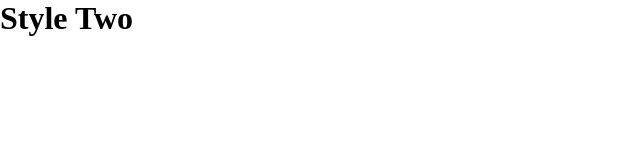
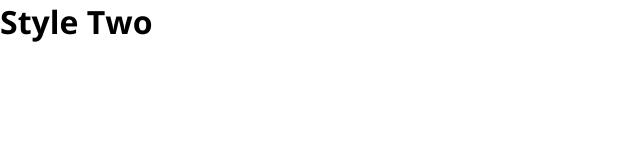
Before and after one commit to sarthak264/landing-page, a React (Create React App) app: page / in a window 1280 px wide. Shown: the top 160 px of the page, without its empty margins (0-640 px from the left). Built offline with nearby package versions, Linux system fonts and the light colour scheme.

Commit message:
added font styling

```diff
--- a/package.json
+++ b/package.json
@@ -6,6 +6,7 @@
     "@testing-library/jest-dom": "^5.11.4",
     "@testing-library/react": "^11.1.0",
     "@testing-library/user-event": "^12.1.10",
+    "bootstrap": "^5.1.1",
     "react": "^17.0.2",
     "react-dom": "^17.0.2",
     "react-scripts": "4.0.3",
--- a/src/index.css
+++ b/src/index.css
@@ -22,6 +22,7 @@
     margin: 0;
     padding: 0;
     box-sizing: border-box;
+    font-family: var(--openSans);
 }
 a{
     text-decoration: none;
@@ -37,3 +38,6 @@ li{
 img{
     width: 100%;
 }
+.mon{
+    font-family: var(--montserrat);
+}
```
